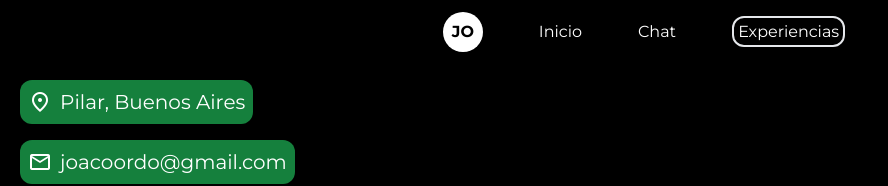
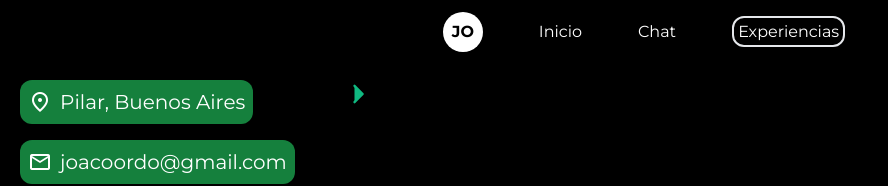
Before and after one commit to joac001/portfolio, a Next.js app: page /experiencias in a window 1280 px wide. Shown: the top 186 px of the page, without its empty margins (0-888 px from the left). Built offline with nearby package versions, Linux system fonts and the light colour scheme.

Commit message:
working in experience screen

```diff
--- a/src/app/components/eperienceTab.js
+++ b/src/app/components/eperienceTab.js
@@ -1,3 +1,9 @@
+import ExperienceArrow from "@/app/components/experienceArrow";
+
 export default function ExperienceTab() {
-
+    return(
+        <section>
+            <ExperienceArrow />
+        </section>
+    );
 }
--- /dev/null
+++ b/src/app/components/experienceArrow.js
@@ -0,0 +1,9 @@
+export default function ExperienceArrow() {
+    return (
+        <button className="p-1">
+            <svg xmlns="http://www.w3.org/2000/svg" className="h-7 w-7 text-emerald-500" fill="currentColor" viewBox="0 0 24 24" stroke="currentColor">
+                <path strokeLinecap="round" strokeLinejoin="round" strokeWidth={2} d="M9 5l7 7-7 7" />
+            </svg>
+        </button>
+    );
+}
```
